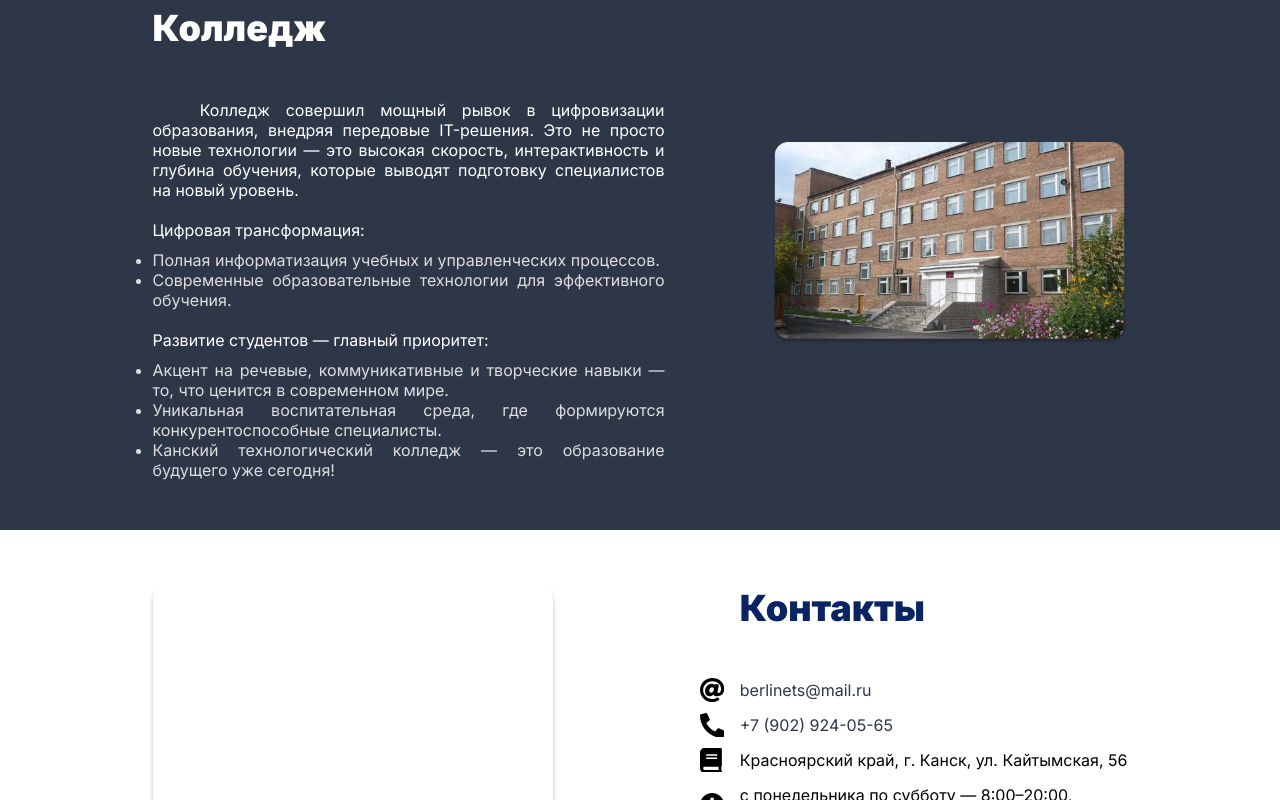
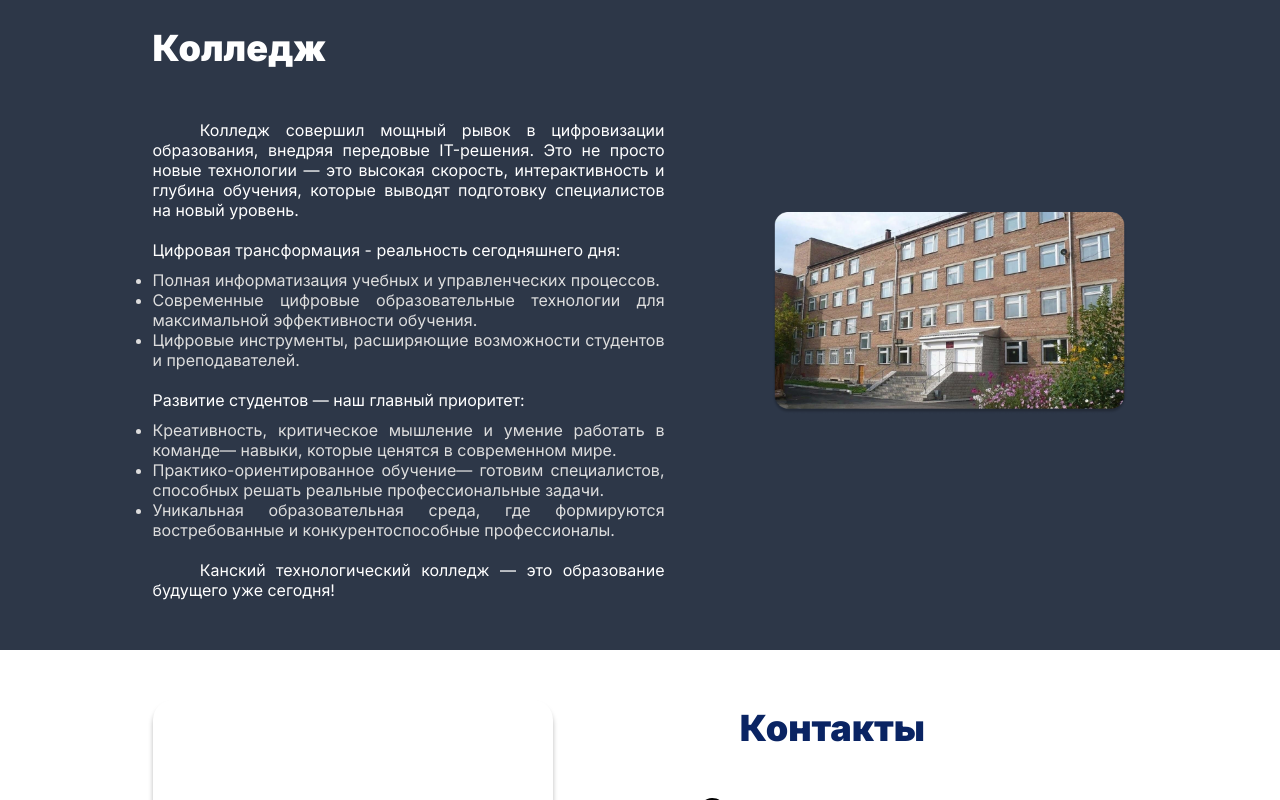
Before and after one commit to LiddlePast/berlinets.ru, a plain HTML site: page index.html in a window 1280 px wide. Shown: the part 1022-1822 px from the top of the page. Drawn offline with Linux system fonts and the light colour scheme.

Commit message:
about + info

```diff
--- a/index.html
+++ b/index.html
@@ -90,7 +90,9 @@
                   политической партии "Единая Россия", депутат Канский городской
                   Совет депутатов. Награждена нагрудным Знаком «Почетный
                   работник СПО», 2004 год. Присвоено Почетное краевое звание
-                  «Заслуженный педагог Красноярского края», 2015 год.</span
+                  «Заслуженный педагог Красноярского края», 2015 год; медаль
+                  ордена «За заслуги перед Отечеством» ll степени, 2024
+                  год.</span
                 >
                 <span
                   >Жизненное кредо: Профессионализм и ответственность через
@@ -117,30 +119,41 @@
                 >
               </p>
               <ul>
-                Цифровая трансформация:
+                Цифровая трансформация - реальность сегодняшнего дня:
                 <li>
                   Полная информатизация учебных и управленческих процессов.
                 </li>
                 <li>
-                  Современные образовательные технологии для эффективного
-                  обучения.
+                  Современные цифровые образовательные технологии для
+                  максимальной эффективности обучения.
+                </li>
+                <li>
+                  Цифровые инструменты, расширяющие возможности студентов и
+                  преподавателей.
                 </li>
               </ul>
               <ul>
-                Развитие студентов — главный приоритет:
+                Развитие студентов — наш главный приоритет:
                 <li>
-                  Акцент на речевые, коммуникативные и творческие навыки — то,
-                  что ценится в современном мире.
+                  Креативность, критическое мышление и умение работать в
+                  команде— навыки, которые ценятся в современном мире.
                 </li>
                 <li>
-                  Уникальная воспитательная среда, где формируются
-                  конкурентоспособные специалисты.
+                  Практико-ориентированное обучение— готовим специалистов,
+                  способных решать реальные профессиональные задачи.
                 </li>
                 <li>
+                  Уникальная образовательная среда, где формируются
+                  востребованные и конкурентоспособные профессионалы.
+                </li>
+              </ul><br>
+
+              <p class="section-college__text">
+                <span>
                   Канский технологический колледж — это образование будущего уже
-                  сегодня!
-                </li>
-              </ul>
+                  сегодня!</span
+                >
+              </p>
             </div>
             <div class="section-college__images">
               <div class="section-college__images-college">
```
